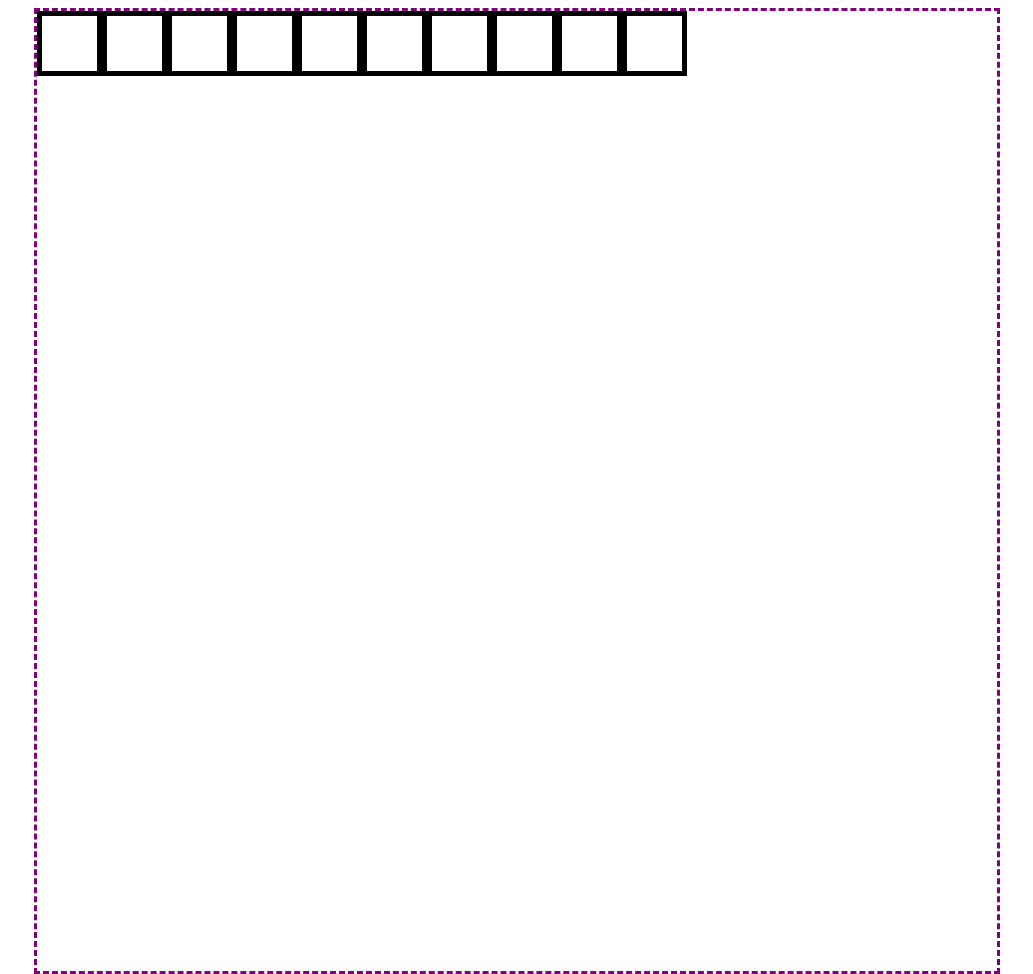
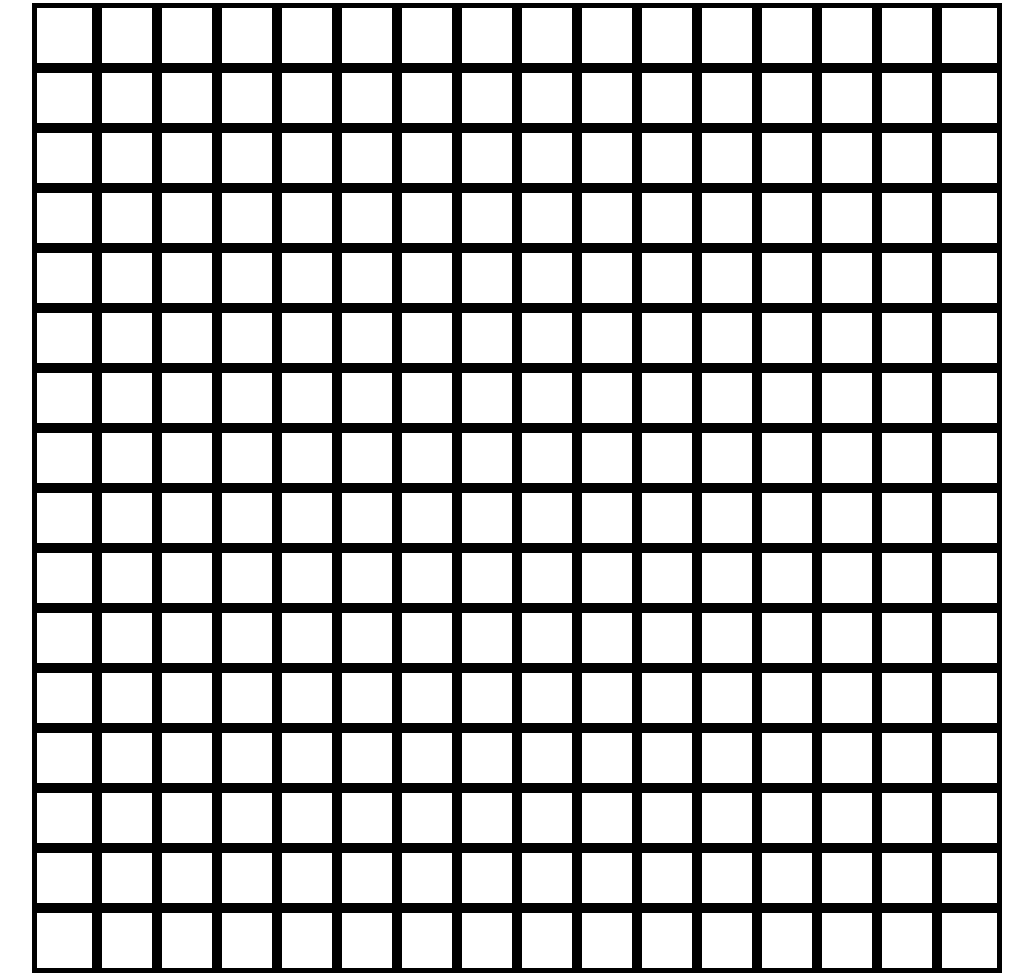
Before and after one commit to youngj4/etchasketch, a plain HTML site: page Index.html in a window 1280 px wide. Shown: the whole page, without its empty margins (123-1156 px from the left). Drawn offline with Linux system fonts and the light colour scheme.

Commit message:
get gridsize from input, add outline and flex to grid squares

```diff
--- a/javascript.js
+++ b/javascript.js
@@ -1,6 +1,7 @@
 const container = document.querySelector("#container");
 
-function createGrid(gridSize) {
+function createGrid(input) {
+    gridSize = input * input;
     for (let i = 0; i < gridSize; i++) {
         const gridSquare = document.createElement("div");
         gridSquare.classList.add("square");
@@ -8,4 +9,4 @@ function createGrid(gridSize) {
     };
 };
 
-createGrid(10);
+createGrid(16);
--- a/stylesheet.css
+++ b/stylesheet.css
@@ -1,21 +1,23 @@
 body {
     display: flex;
     justify-content: center;
+    flex-wrap: row wrap;
 }
 
-/* for testing only, remove at the end */
 #container {
     display:flex;
     height: 960px;
     width: 960px;
-    border-style: dashed;
-    border-color: purple;
+    justify-content: center;
+    flex-wrap: wrap;
 }
 
 .square {
-    border-style: solid;
-    border-width: 5px;
-    border-color: black;
-    height: 55px;
-    width: 55px;
+    outline-style: solid;
+    outline-width: 5px;
+    outline-color: black;
+    margin: 0;
+    height: 60px;
+    width: 60px;
+    flex: 1 1 auto;
 }
```
